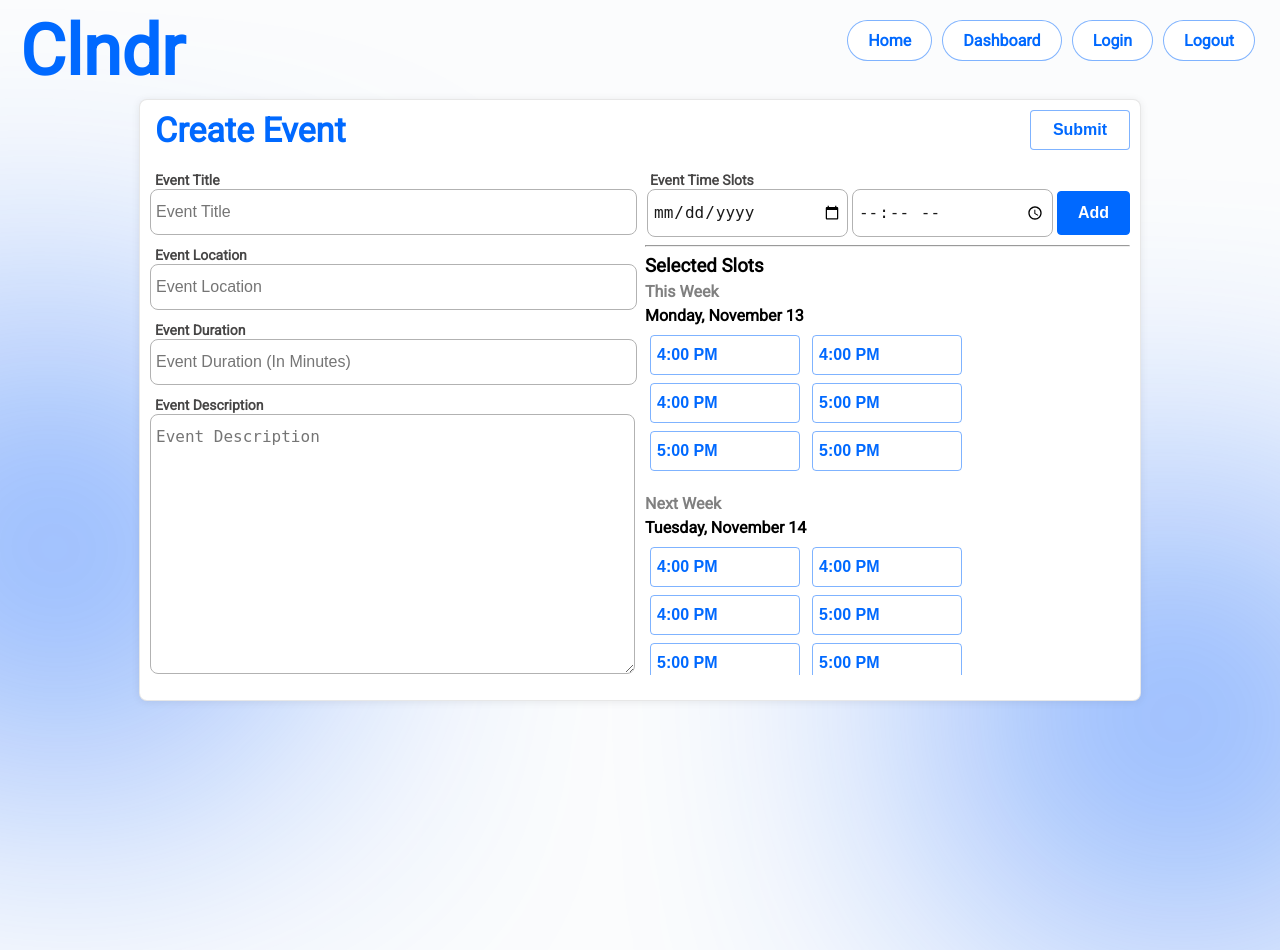
After one commit to Ahmedsaed/Clndr, a Flask app: page /create in a window 1280 px wide; the page is wider, and only the part inside the window is pictured. The commit adds this page. Run offline with Flask 3, Linux system fonts and the light colour scheme; a user stored in the database is signed in.

Commit message:
Update styles and add event page

```diff
--- a/api/dashboard.py
+++ b/api/dashboard.py
@@ -9,12 +9,12 @@ from engine import storage
 def get_detailed_user_events():
     user_id = current_user.id
 
-    events = storage.get_events_by_host_id(user_id)
+    events = storage.get_events_by_host_id(user_id).copy()
 
     detailed_events = []
     for event in events:
-        time_slots = storage.get_time_slots_by_event_id(event['id'])
-        attendees = storage.get_attendees_by_event_id(event['id'])
+        time_slots = storage.get_time_slots_by_event_id(event['id']).copy()
+        attendees = storage.get_attendees_by_event_id(event['id']).copy()
 
         event['time_slots'] = time_slots
         event['attendees'] = attendees
--- a/app/routes.py
+++ b/app/routes.py
@@ -69,6 +69,25 @@ def dashboard_page():
 
     return render_template('dashboard.html', user_id=user_id)
 
+@app.route('/create', methods=['GET', 'POST'])
+@login_required
+def create_event():
+    if request.method == 'POST':
+        # Retrieve form data
+        print(request.form)
+        title = request.form['title']
+        description = request.form['description']
+        date = request.form['date']
+        time = request.form['time']
+        location = request.form['location']
+
+        # Perform validation and store user data in the database
+        event_id = storage.add_event(title, description, date, time, location)
+
+        return redirect('/dashboard')
+
+    return render_template('create.html')
+
 # Define a route to retrieve event page
 @app.route('/event/<event_id>')
 def event_page(event_id):
--- /dev/null
+++ b/app/static/scripts/create.js
@@ -0,0 +1,184 @@
+document.getElementById('create-form').addEventListener('submit', function(e) {
+	e.preventDefault();
+});
+
+let selected_slots = [
+	{
+		"date": "13/11/2023",
+		"time": "16:00",
+	},
+	{
+		"date": "13/11/2023",
+		"time": "17:00",
+	},
+	{
+		"date": "14/11/2023",
+		"time": "16:00",
+	},
+	{
+		"date": "14/11/2023",
+		"time": "17:00",
+	},
+	{
+		"date": "15/11/2023",
+		"time": "3:00",
+	},
+	{
+		"date": "13/11/2023",
+		"time": "16:00",
+	},
+	{
+		"date": "13/11/2023",
+		"time": "17:00",
+	},
+	{
+		"date": "14/11/2023",
+		"time": "16:00",
+	},
+	{
+		"date": "14/11/2023",
+		"time": "17:00",
+	},
+	{
+		"date": "15/11/2023",
+		"time": "3:00",
+	},
+	{
+		"date": "13/11/2023",
+		"time": "16:00",
+	},
+	{
+		"date": "13/11/2023",
+		"time": "17:00",
+	},
+	{
+		"date": "14/11/2023",
+		"time": "16:00",
+	},
+	{
+		"date": "14/11/2023",
+		"time": "17:00",
+	},
+	{
+		"date": "15/11/2023",
+		"time": "3:00",
+	}
+];
+
+function updateScheduleInfo(data) {
+	let schedule = document.getElementById("schedule");
+
+	// Function to format the date as "Saturday, October 28" based on input format
+	function formatDate(inputDate) {
+		const months = [
+			"January", "February", "March", "April", "May", "June", "July",
+			"August", "September", "October", "November", "December"
+		];
+		const dateParts = inputDate.split('/');
+		const day = dateParts[0];
+		const month = months[parseInt(dateParts[1]) - 1];
+		const year = dateParts[2];
+
+		// Get the day of the week
+		const dayOfWeek = new Date(year, parseInt(dateParts[1]) - 1, day).toLocaleDateString('en-US', { weekday: 'long' });
+
+		return `${dayOfWeek}, ${month} ${day}`;
+	}
+
+	// Function to determine the week label
+	function getWeekLabel(date) {
+	  const currentDate = new Date();
+
+	  // Split the date string into day, month, and year components
+	  const [day, month, year] = date.split('/').map(Number);
+
+	  // Create a new date object with the parsed components
+	  const slotDate = new Date(year, month - 1, day); // month is 0-based
+
+	  if (isNaN(slotDate.getTime())) {
+		  return "Invalid Date";
+	  }
+
+	  if (slotDate < currentDate) {
+		  return "This Week";
+	  } else if (slotDate >= currentDate && slotDate <= new Date(currentDate.getTime() + 7 * 24 * 60 * 60 * 1000)) {
+		  return "Next Week";
+	  } else {
+		  const weeksOut = Math.ceil((slotDate - currentDate) / (7 * 24 * 60 * 60 * 1000));
+		  return `${weeksOut} Week${weeksOut > 1 ? 's' : ''} Out`;
+	  }
+	}
+
+	// Parse the response data into an object grouped by day and week
+	const timeSlotsByDayAndWeek = data.reduce((acc, slot) => {
+	  const day = slot.date;
+	  const weekLabel = getWeekLabel(slot.date);
+
+	  if (!acc[weekLabel]) {
+		  acc[weekLabel] = {};
+	  }
+
+	  if (!acc[weekLabel][day]) {
+		  acc[weekLabel][day] = [];
+	  }
+
+	  // Convert the 24-hour format to 12-hour format
+	  const timeParts = slot.time.split(':');
+	  const hour = parseInt(timeParts[0]);
+	  const minute = timeParts[1];
+	  const period = hour >= 12 ? 'PM' : 'AM';
+	  const formattedTime = `${hour % 12 || 12}:${minute} ${period}`;
+
+	  slot.time = formattedTime;
+
+	  acc[weekLabel][day].push(slot);
+	  return acc;
+	}, {});
+
+	// Function to sort time slots by time
+	function sortTimeSlotsByTime(timeSlots) {
+		return timeSlots.sort((a, b) => a.time.localeCompare(b.time));
+	}
+
+	// Loop through the parsed data and create the HTML structure
+	for (const [weekLabel, days] of Object.entries(timeSlotsByDayAndWeek)) {
+	  const weekTemplate = document.createElement('div');
+	  weekTemplate.innerHTML = `<div id="week-number">${weekLabel}</div>`;
+
+	  for (const [day, timeSlots] of Object.entries(days)) {
+		  const dayTemplate = document.createElement('div');
+		  dayTemplate.innerHTML = `
+			  <div id="day-info">${formatDate(day)}</div>
+			  <div id="cal-btn-group"></div>
+		  `;
+
+		  const calBtnGroup = dayTemplate.querySelector('#cal-btn-group');
+
+		  const sortedTimeSlots = sortTimeSlotsByTime(timeSlots);
+
+		  sortedTimeSlots.forEach(slot => {
+			  const timeButton = document.createElement('button');
+
+			  timeButton.innerHTML = `
+				<div>
+				  <div>
+					${slot.time}
+				  </div>
+				</div>
+			  `
+
+			  timeButton.addEventListener("click", (e) => {
+				handleTimeSlotClick(timeButton);
+			  });
+
+			  calBtnGroup.appendChild(timeButton);
+		  });
+
+		  weekTemplate.appendChild(dayTemplate);
+	  }
+
+	  schedule.appendChild(weekTemplate);
+	}
+}
+
+updateScheduleInfo(selected_slots);
--- /dev/null
+++ b/app/static/styles/create.css
@@ -0,0 +1,207 @@
+#window {
+	background-color: white;
+
+	border: 1px solid var(--text-color-level3,rgba(26,26,26,0.1));
+	border-radius: 8px;
+	box-shadow: 0 1px 8px 0 rgb(0 0 0/8%);
+
+	/* min-width: 550px; */
+	width: 1000px;
+	max-width: 1000px;
+	height: 600px;
+	/* padding: 10px; */
+
+	transition: all .22s ease-out;
+}
+
+.window-header {
+	display: flex;
+	justify-content: space-between;
+	align-items: center;
+	padding: 5px 10px;
+
+	height: 50px;
+}
+
+.window-header > p {
+	font-size: 34px;
+	font-weight: 700;
+	margin: 5px;
+	color: rgb(0,105,255);
+}
+
+#window-body {
+	padding: 5px;
+	height: calc(100% - 50px - 10px - 10px - 10px);
+	overflow: hidden;
+
+	border-radius: 8px;
+}
+
+.btn {
+	width: 100px;
+	padding: 10px 20px;
+
+	display: inline-block;
+	text-decoration: none;
+
+	border: 1px solid rgba(0,105,255,0.5);
+	border-radius: 4px;
+	transition: background-color 300ms ease-out, border-color 300ms ease-out, outline 300ms ease-out;
+
+	background-color: white;
+	color: rgb(0,105,255);
+	font-weight: 700;
+	font-size: 16px;
+	text-align: center;
+
+	cursor: pointer;
+	outline: 2px solid transparent;
+}
+
+.btn:hover {
+	background-color: rgb(0,105,255);
+	color: white;
+	outline: 2px solid rgba(0,105,255,1);
+}
+
+.btn.clicked {
+	border-color: rgb(0,105,255);
+	background-color: rgb(0,105,255);
+	color: white;
+}
+
+form {
+	height: 520px;
+
+	display: flex;
+	flex-direction: row;
+	justify-content: center;
+	align-items: flex-start;
+}
+
+form > div {
+	height: 100%;
+	width: 100%;
+	margin: 5px;
+}
+
+input, textarea {
+	display: block;
+
+	margin: 0px 0px 10px;
+	padding: 10px 5px;
+	width: calc(100% - 10px);
+
+	border: 1px solid #B2B2B2;
+    border-radius: 8px;
+
+	background: rgba(255,255,255,1);
+    color: #1a1a1a;
+    font-size: 16px;
+    line-height: 1.5;
+
+	overflow-wrap: normal;
+	outline: none;
+
+	resize: vertical;
+}
+
+.full-height {
+	height: calc(100% - (65px * 4));
+	box-sizing: border-box;
+}
+
+textarea {
+	box-sizing: border-box;
+	width: 100%;
+	height: 100%;
+}
+
+input:focus {
+	outline: 2px solid rgb(0,105,255);
+}
+
+label {
+	text-align: center;
+	color: rgb(71, 70, 70);
+
+	font-weight: 700;
+	font-size: 14px;
+	margin: 5px;
+}
+
+#event-slost {
+	display: flex;
+	flex-direction: row;
+	justify-content: flex-start;
+	align-items: center;
+}
+
+#event-slost > input {
+	margin: 0px 2px;
+	width: 100%;
+}
+
+#event-slost > button {
+	padding: 12px 20px;
+	margin-left: 2px;
+
+	border-color: rgb(0,105,255);
+	background-color: rgb(0,105,255);
+	color: white;
+}
+
+#event-slost > button:hover {
+	background-color: white;
+	color: rgb(0,105,255);
+}
+
+.selected-slots {
+	height: calc(100% - 100px);
+	display: flex;
+	flex-direction: column;
+	overflow: hidden;
+}
+
+.selected-slots > h3 {
+	margin: 0px 0px 5px;
+}
+
+#week-number {
+	color: gray;
+	font-weight: bold;
+}
+
+#day-info {
+	margin: 5px 0px;
+	font-weight: bold;
+}
+
+#cal-btn-group {
+	margin-bottom: 10px;
+	padding: 5px;
+}
+
+#cal-btn-group > button {
+	margin: 0 12px 8px 0;
+	width: 150px;
+	height: 40px;
+
+	background-color: transparent;
+
+	border: 1px solid rgba(0,105,255,0.5);
+	border-radius: 4px;
+	transition: background-color 300ms ease-out, border-color 300ms ease-out, outline 300ms ease-out;
+
+	color: rgb(0,105,255);
+	font-weight: 700;
+	font-size: 16px;
+	text-align: left;
+
+	outline: 2px solid transparent;
+}
+
+#schedule {
+	overflow: auto;
+}
--- a/app/static/styles/home.css
+++ b/app/static/styles/home.css
@@ -244,7 +244,7 @@ section {
 	border: 5px solid rgb(0,105,255);
 
 	margin-bottom: 100px;
-	margin-top: 50px;
+	margin-top: 200px;
 }
 
 .about > h2 {
--- /dev/null
+++ b/app/templates/create.html
@@ -0,0 +1,55 @@
+{% extends "base.html" %}
+
+{% block title %}Clndr - Create{% endblock %}
+
+{% block styles %}
+	<link href="{{url_for('static', filename='styles/create.css')}}" rel="stylesheet" type="text/css">
+{% endblock %}
+
+{% block content %}
+<div id="window">
+	<div class="window-header">
+		<p>Create Event</p>
+		<button onclick="submitForm();" class="btn">Submit</button>
+	</div>
+	<div id="window-body">
+		<form id="create-form" action="/create" method="POST">
+			<div>
+				<div class="form-section">
+					<label for="event-title">Event Title</label>
+					<input type="text" id="event-title" name="event-title" placeholder="Event Title">
+				</div>
+				<div class="form-section">
+					<label for="event-location">Event Location</label>
+					<input type="text" id="event-location" name="event-location" placeholder="Event Location">
+				</div>
+				<div class="form-section">
+					<label for="event-duration">Event Duration</label>
+					<input type="number" id="event-duration" name="event-duration" placeholder="Event Duration (In Minutes)">
+				</div>
+				<div class="form-section full-height">
+					<label for="event-description">Event Description</label>
+					<textarea id="event-description" name="event-description" placeholder="Event Description"></textarea>
+				</div>
+			</div>
+			<div>
+				<div class="form-section">
+					<label for="event-slots">Event Time Slots</label>
+					<div id="event-slost">
+						<input type="date" id="event-slots-date" name="event-slots-date">
+						<input type="time" id="event-slots-time" name="event-slots-time">
+						<button id="event-slots-add" onclick="addSlot();" class="btn">Add</button>
+					</div>
+				</div>
+				<hr />
+				<div class="selected-slots">
+					<h3>Selected Slots</h3>
+					<div id="schedule">
+
+					</div>
+				</div>
+			</div>
+	</div>
+</div>
+<script src="{{url_for('static', filename='scripts/create.js')}}"></script>
+{% endblock %}
--- a/app/templates/dashboard.html
+++ b/app/templates/dashboard.html
@@ -10,7 +10,7 @@
 		<div id="window">
 			<div class="window-header">
 				<p>Your Meetings</p>
-				<button class="btn">Create</button>
+				<a href="/create" class="btn">Create</a>
 			</div>
 			<div id="window-body">
 				<template id="event-template">
```
Also changed, not shown: app/static/styles/dashboard.css (+5 -3 lines), README.md.
